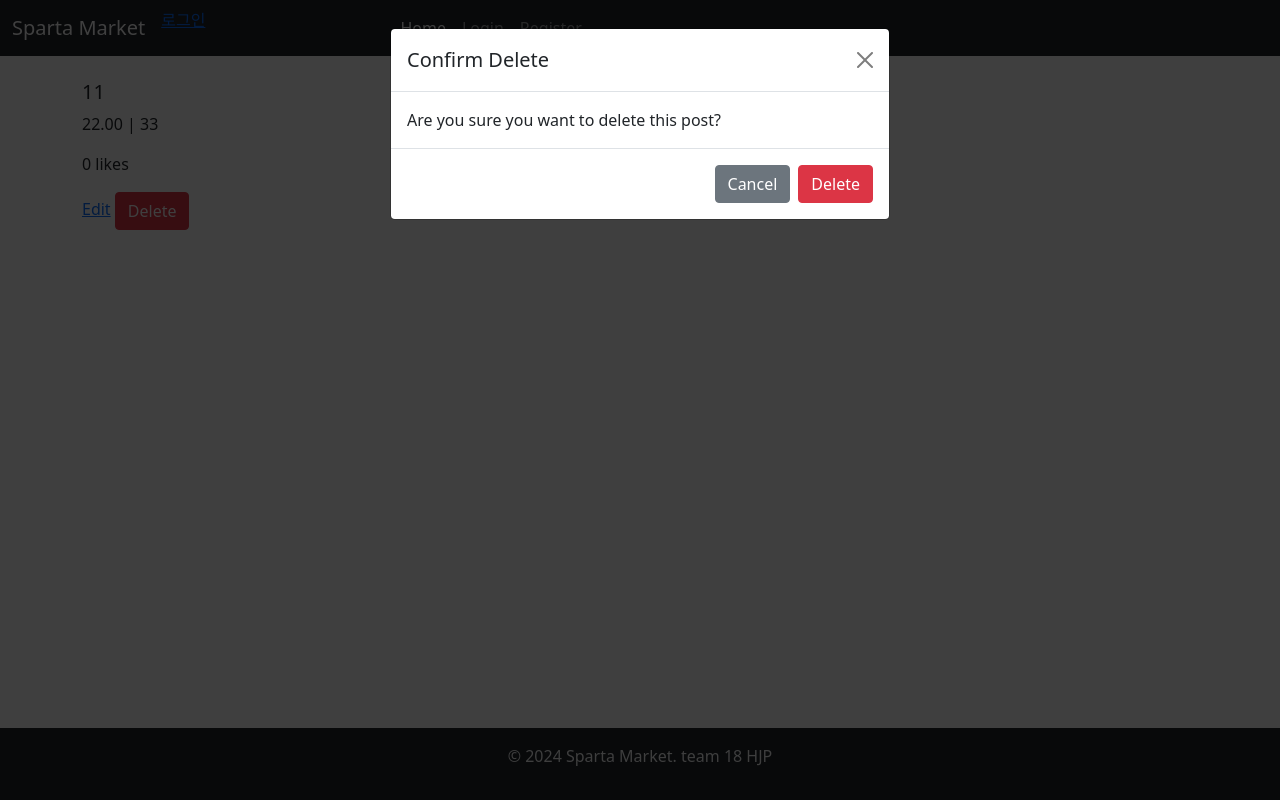
After one commit to vcxxcvvcx/spartamarket, a Django app: page /products/post/1/ in a window 1280 px wide, after a click on "Delete". The commit adds this page. Run offline with Django 4.2, Linux system fonts and the light colour scheme; data comes from the database, SQL or seed files in the repository.

Commit message:
인덱스 수정

```diff
--- a/spartamarket/products/forms.py
+++ b/spartamarket/products/forms.py
@@ -1,5 +1,6 @@
 from django import forms
 from .models import Post
+from .models import Product
 
 class PostForm(forms.ModelForm):
     class Meta:
@@ -8,3 +9,8 @@ class PostForm(forms.ModelForm):
         widgets = {
             'image': forms.FileInput(attrs={'accept': 'image/*'}),
         }
+
+class ProductForm(forms.ModelForm):
+    class Meta:
+        model = Product
+        fields = ['name', 'description', 'price', 'image']
--- a/spartamarket/products/models.py
+++ b/spartamarket/products/models.py
@@ -5,10 +5,10 @@ from django.contrib.auth.models import User
 
 
 class Product(models.Model):
-    name = models.CharField(max_length=100)
+    name = models.CharField(max_length=255)
     description = models.TextField()
     price = models.DecimalField(max_digits=10, decimal_places=2)
-    created_at = models.DateTimeField(auto_now_add=True)
+    image = models.ImageField(upload_to='products/', null=True, blank=True)
 
     def __str__(self):
         return self.name
--- /dev/null
+++ b/spartamarket/products/templates/products/post_detail.html
@@ -0,0 +1,32 @@
+<!-- product_detail.html -->
+{% extends 'base.html' %}
+
+{% block content %}
+<h5 class="card-title">{{ post.title }}</h5>
+                    <p class="card-text">{{ post.price }} | {{ post.address }}</p>
+                    <p class="card-text">{{ post.likes }} likes</p>
+<a href="{% url 'products:product_update' post.id %}">Edit</a>
+<button type="button" class="btn btn-danger" data-bs-toggle="modal" data-bs-target="#deleteModal">
+    Delete
+</button>
+
+<!-- Modal -->
+<div class="modal fade" id="deleteModal" tabindex="-1" aria-labelledby="deleteModalLabel" aria-hidden="true">
+    <div class="modal-dialog">
+        <div class="modal-content">
+            <div class="modal-header">
+                <h5 class="modal-title" id="deleteModalLabel">Confirm Delete</h5>
+                <button type="button" class="btn-close" data-bs-dismiss="modal" aria-label="Close"></button>
+            </div>
+            <div class="modal-body">
+                Are you sure you want to delete this post?
+            </div>
+            <div class="modal-footer">
+                <button type="button" class="btn btn-secondary" data-bs-dismiss="modal">Cancel</button>
+                <a href="{% url 'products:product_delete' post.id %}" class="btn btn-danger">Delete</a>
+            </div>
+        </div>
+    </div>
+</div>
+</div>
+{% endblock %}
--- a/spartamarket/products/urls.py
+++ b/spartamarket/products/urls.py
@@ -1,13 +1,13 @@
 # products/urls.py
 from django.urls import path
-from .views import product_list_view, product_detail_view, post_list_view, post_create_view, create_post
+from .views import index_view, post_create_view, post_detail, product_update, product_delete
 
 app_name = 'products'
 
 urlpatterns = [
-    path('', product_list_view, name='product_list'),
-    path('<int:id>/', product_detail_view, name='product_detail'),
+    path('', index_view, name='index'),
     path('create/', post_create_view, name='post_create'),
-    path('create/', create_post, name='create_post'),
-    path('posts/', post_list_view, name='post_list'),
+    path('post/<int:id>/', post_detail, name='post_detail'),
+    path('update/<int:id>/', product_update, name='product_update'),
+    path('delete/<int:id>/', product_delete, name='product_delete'),
 ]
--- a/spartamarket/products/views.py
+++ b/spartamarket/products/views.py
@@ -1,20 +1,18 @@
 # products/views.py
 from django.shortcuts import render, get_object_or_404, redirect
-from .models import Product
-from .models import Post
-from .forms import PostForm
+from .models import Product, Post
+from .forms import PostForm, ProductForm
+from django.http import HttpResponse
 
-def product_list_view(request):
-    products = Product.objects.all()
-    return render(request, 'products/product_list.html', {'products': products})
+def index_view(request):
+    posts = Post.objects.all().order_by('-created_at')
+    return render(request, 'index.html', {'posts': posts})
 
-def product_detail_view(request, id):
-    product = get_object_or_404(Product, id=id)
-    return render(request, 'products/product_detail.html', {'product': product})
 
-def post_list_view(request):
-    posts = Post.objects.all().order_by('-created_at')
-    return render(request, 'products/post_list.html', {'posts': posts})
+def post_detail(request, id):
+    post = get_object_or_404(Post, pk=id)
+    return render(request, 'products/post_detail.html', {'post': post})
+
 
 def post_create_view(request):
     if request.method == 'POST':
@@ -23,14 +21,25 @@ def post_create_view(request):
             post = form.save(commit=False)
             post.user = request.user
             post.save()
-            return redirect('products:post_list')
+            return redirect('products:index')
     else:
         form = PostForm()
     return render(request, 'products/post_create.html', {'form': form})
 
 
-def create_post(request):
+def product_update(request, id):
+    product = get_object_or_404(Product, pk=id)
     if request.method == 'POST':
-        # POST 요청 처리 로직
-        return redirect('some-view')
-    return render(request, 'products/create_post.html')
+        form = ProductForm(request.POST, request.FILES, instance=product)
+        if form.is_valid():
+            form.save()
+            return redirect('products:index')
+    else:
+        form = ProductForm(instance=product)
+    return render(request, 'products/product_form.html', {'form': form})
+
+
+def product_delete(request, id):
+    post = get_object_or_404(Post, id=id)
+    post.delete()
+    return redirect('products:index')
--- a/spartamarket/spartamarket/views.py
+++ b/spartamarket/spartamarket/views.py
@@ -1,5 +1,8 @@
 # spartamarket/views.py
 from django.shortcuts import render
+from products.models import Post
+
 
 def index(request):
-    return render(request, 'index.html')
+    posts = Post.objects.all().order_by('-created_at')
+    return render(request, 'index.html', {'posts': posts})
--- a/spartamarket/templates/base.html
+++ b/spartamarket/templates/base.html
@@ -3,40 +3,69 @@
 <!DOCTYPE html>
 <html lang="en">
   <head>
-    <meta charset="UTF-8">
-    <meta name="viewport" content="width=device-width, initial-scale=1.0">
+    <meta charset="UTF-8" />
+    <meta name="viewport" content="width=device-width, initial-scale=1.0" />
     <title>{% block title %}Sparta Market{% endblock %}</title>
-    <link href="https://cdn.jsdelivr.net/npm/bootstrap@5.1.3/dist/css/bootstrap.min.css" rel="stylesheet">
-    <link href="{% static 'css/styles.css' %}" rel="stylesheet">
+    <link
+      href="https://cdn.jsdelivr.net/npm/bootstrap@5.1.3/dist/css/bootstrap.min.css"
+      rel="stylesheet"
+    />
+    <link href="{% static 'css/styles.css' %}" rel="stylesheet" />
+    <script src="https://cdn.jsdelivr.net/npm/bootstrap@5.1.3/dist/js/bootstrap.bundle.min.js"></script>
   </head>
   <body>
     <header>
-        <!-- Navigation Bar -->
+      <!-- 네비바 -->
       <nav class="navbar navbar-expand-lg navbar-dark bg-dark">
         <div class="container-fluid">
           <a class="navbar-brand" href="{% url 'index' %}">Sparta Market</a>
-                <button class="navbar-toggler" type="button" data-bs-toggle="collapse" data-bs-target="#navbarNav"
-                        aria-controls="navbarNav" aria-expanded="false" aria-label="Toggle navigation">
+          {% if user.is_authenticated %}
+    <a href="{% url 'products:post_create' %}" class="btn btn-primary">글쓰기</a>
+{% else %}
+    <p><a href="{% url 'accounts:login' %}">로그인</a> 후 글을 작성할 수 있습니다.</p>
+{% endif %}
+
+
+          <button
+            class="navbar-toggler"
+            type="button"
+            data-bs-toggle="collapse"
+            data-bs-target="#navbarNav"
+            aria-controls="navbarNav"
+            aria-expanded="false"
+            aria-label="Toggle navigation"
+          >
             <span class="navbar-toggler-icon"></span>
           </button>
           <div class="collapse navbar-collapse" id="navbarNav">
             <ul class="navbar-nav">
               <li class="nav-item">
-                            <a class="nav-link active" aria-current="page" href="{% url 'index' %}">Home</a>
+                <a
+                  class="nav-link active"
+                  aria-current="page"
+                  href="{% url 'index' %}"
+                  >Home</a
+                >
               </li>
               {% if user.is_authenticated %}
               <li class="nav-item">
-                            <a class="nav-link" href="{% url 'accounts:profile' user.id %}">Profile</a>
+                <a class="nav-link" href="{% url 'accounts:profile' user.id %}"
+                  >Profile</a
+                >
               </li>
               <li class="nav-item">
-                            <a class="nav-link" href="{% url 'accounts:logout' %}">Logout</a>
+                <a class="nav-link" href="{% url 'accounts:logout' %}"
+                  >Logout</a
+                >
               </li>
               {% else %}
               <li class="nav-item">
                 <a class="nav-link" href="{% url 'accounts:login' %}">Login</a>
               </li>
               <li class="nav-item">
-                            <a class="nav-link" href="{% url 'accounts:register' %}">Register</a>
+                <a class="nav-link" href="{% url 'accounts:register' %}"
+                  >Register</a
+                >
               </li>
               {% endif %}
             </ul>
```
Also changed, not shown: spartamarket/products/templates/products/post_list.html (deleted, +0 -26 lines), spartamarket/products/templates/products/product_detail.html (deleted, +0 -9 lines), spartamarket/products/templates/products/product_form.html (added, +14 -0 lines), spartamarket/templates/index.html (+26 -7 lines), spartamarket/db.sqlite3, spartamarket/products/migrations/0003_remove_product_created_at_product_image_and_more.py (added). Lines whose indentation alone changed are shown as unchanged.
